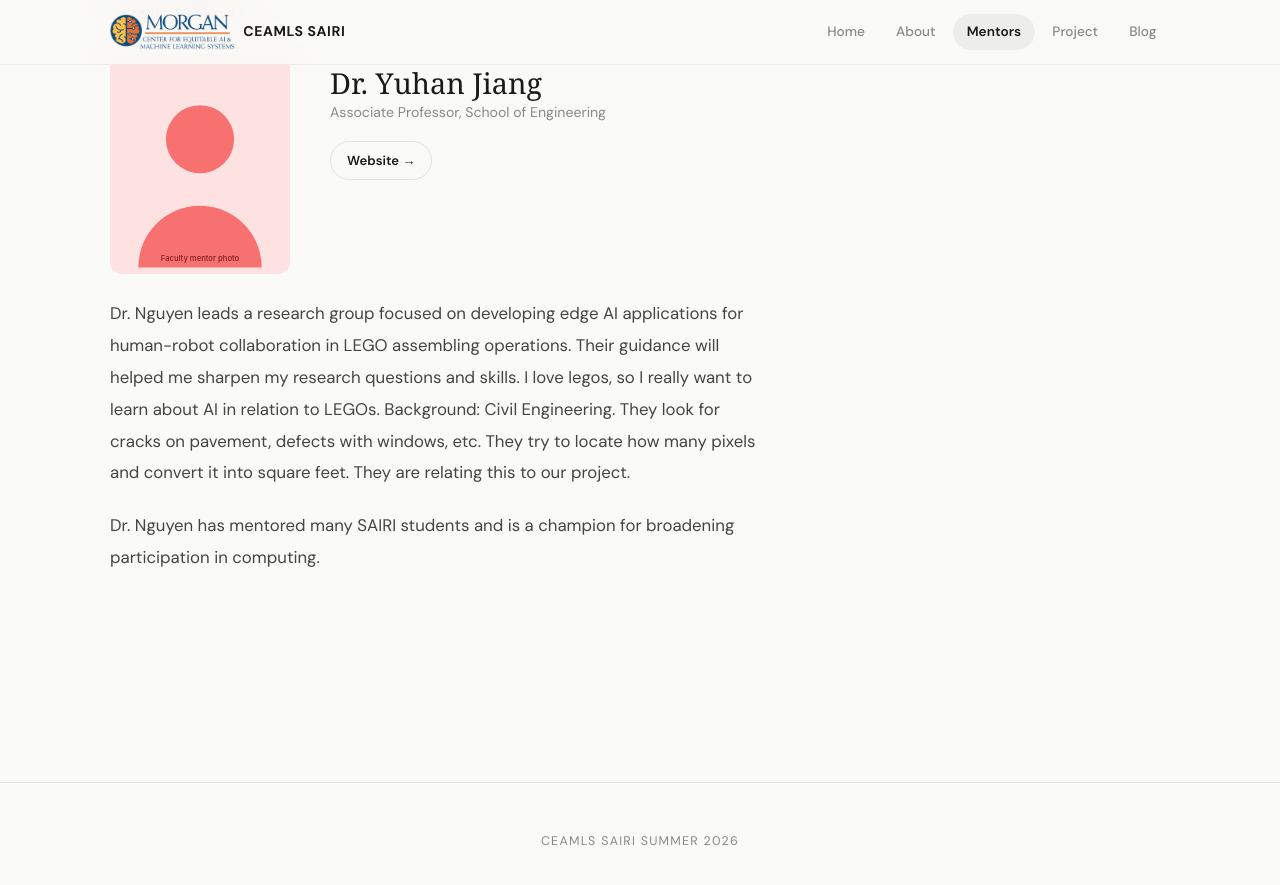
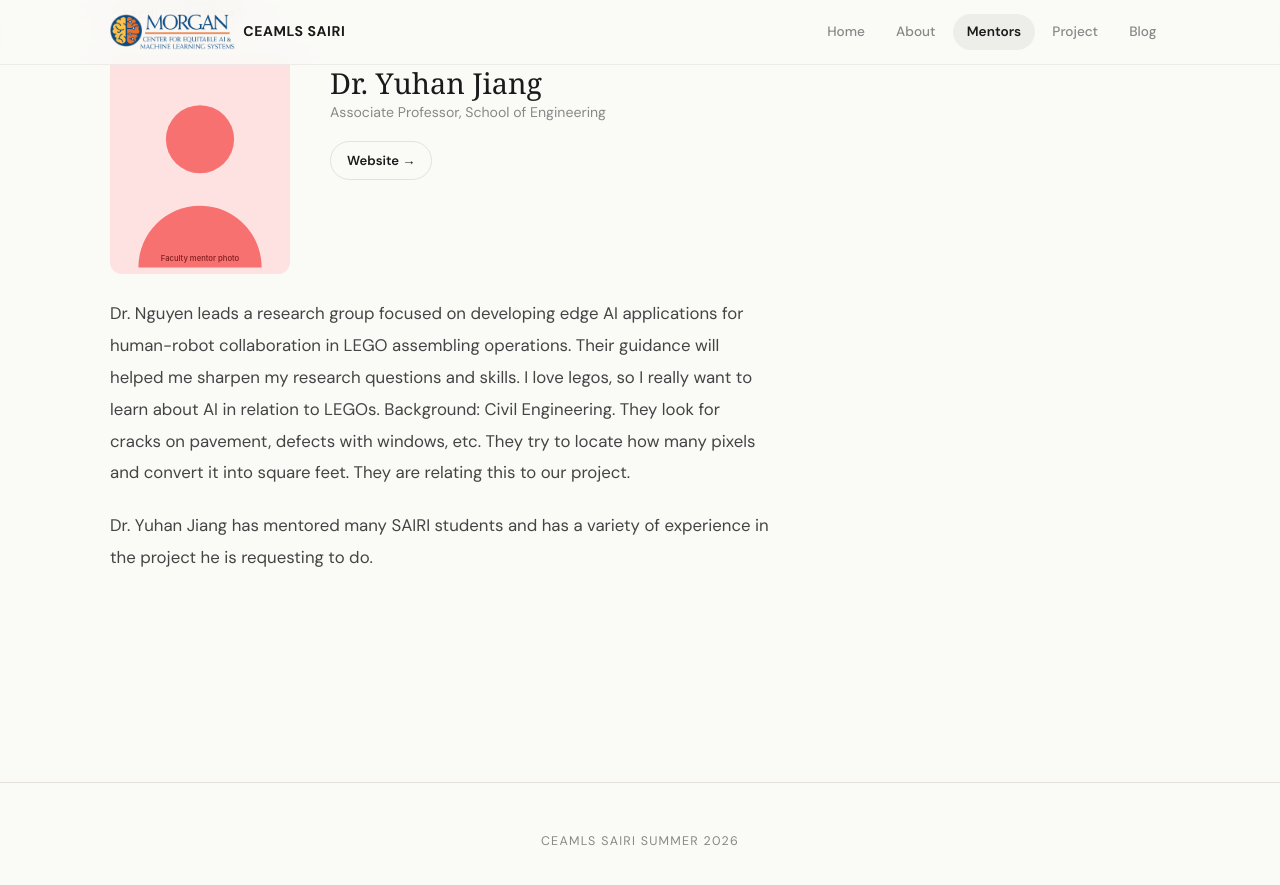
Before and after one commit to kaylahicks192/kaylahicks192ceamls26.github.io, a Jekyll site: the page built from pages/about-my-mentor.md, in a window 1280 px wide and 900 px high, scrolled down 963 px. Shown: the top 885 px of the window. Built offline with Jekyll 4.4.1, drawn with Linux system fonts in a browser that asks for light colours; some web fonts are replaced.

Commit message:
Update about-my-mentor.md

```diff
--- a/pages/about-my-mentor.md
+++ b/pages/about-my-mentor.md
@@ -7,7 +7,7 @@ graduate_mentor:
   name: Derrick Mirindi
   title: PhD Candidate, Computer Engineering
   image: /assets/images/graduate-student-mentor.svg
-  website: https://example.com/alex-morgan
+  website: (https://morganstateuniversity365-my.sharepoint.com/:p:/g/personal/yuhan_jiang_morgan_edu/IQBvdlmmNm2BR7ip4qZWW72IAddhXpfE2NQan-YC4A2pQqQ?rtime=Vu2CJgC83kg)
   bio: |
     Working ith Dr. Yuhan Jiang. Trying to detect defects on  buildings and time of performance of the degration of those buildings. Using algoithms such as Yuno to detect defects. This is a project in Baltimore.
 
@@ -24,6 +24,5 @@ faculty_mentor:
     skills. I love legos, so I really want to learn about AI in relation to LEGOs.
     Background: Civil Engineering. They look for cracks on pavement, defects with windows, etc. They try to locate how many pixels and convert it into square feet. They are relating this to our project.
 
-    Dr. Nguyen has mentored many SAIRI students and is a champion for broadening
-    participation in computing.
+    Dr. Yuhan Jiang has mentored many SAIRI students and has a variety of experience in the project he is requesting to do.
 ---
```
